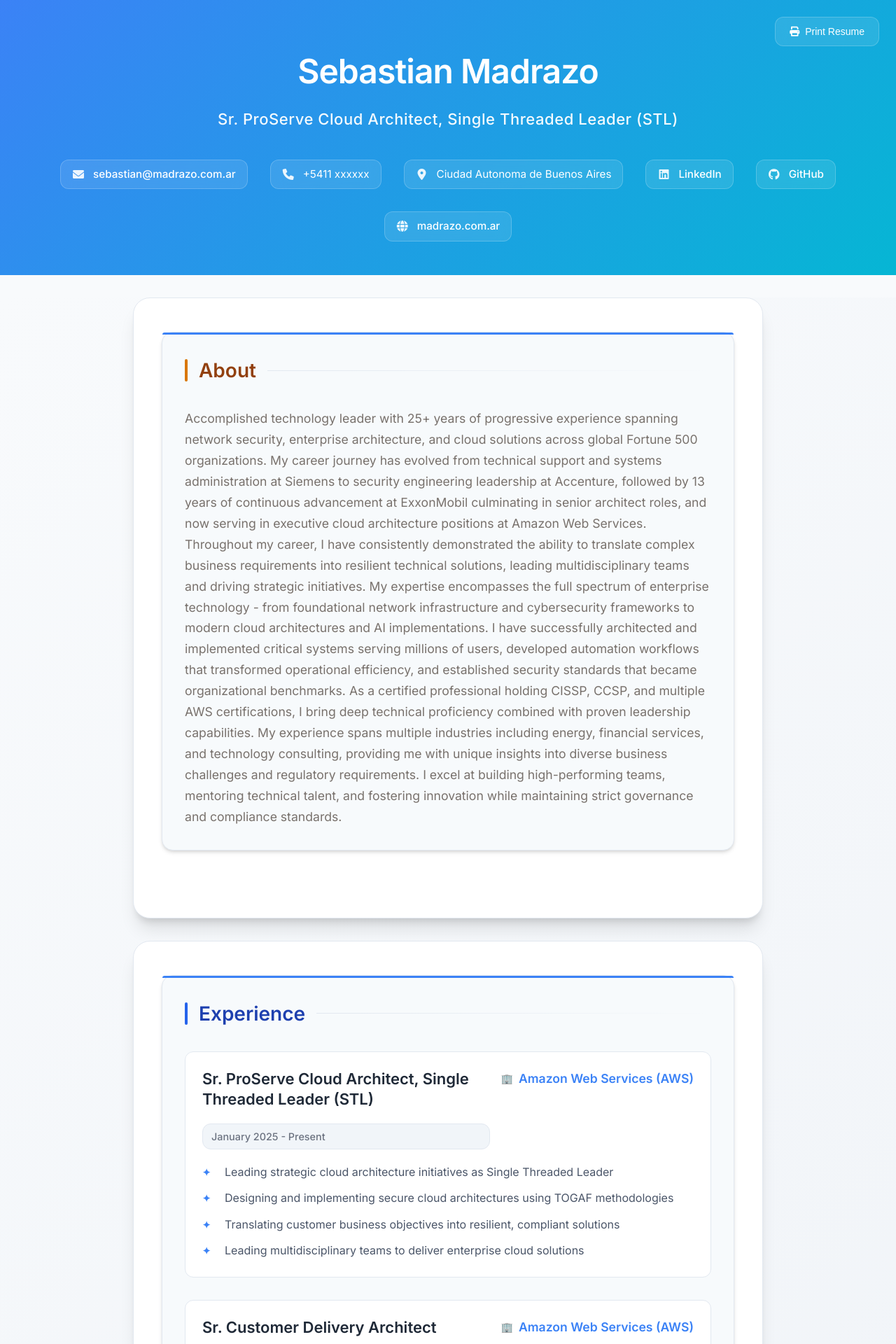
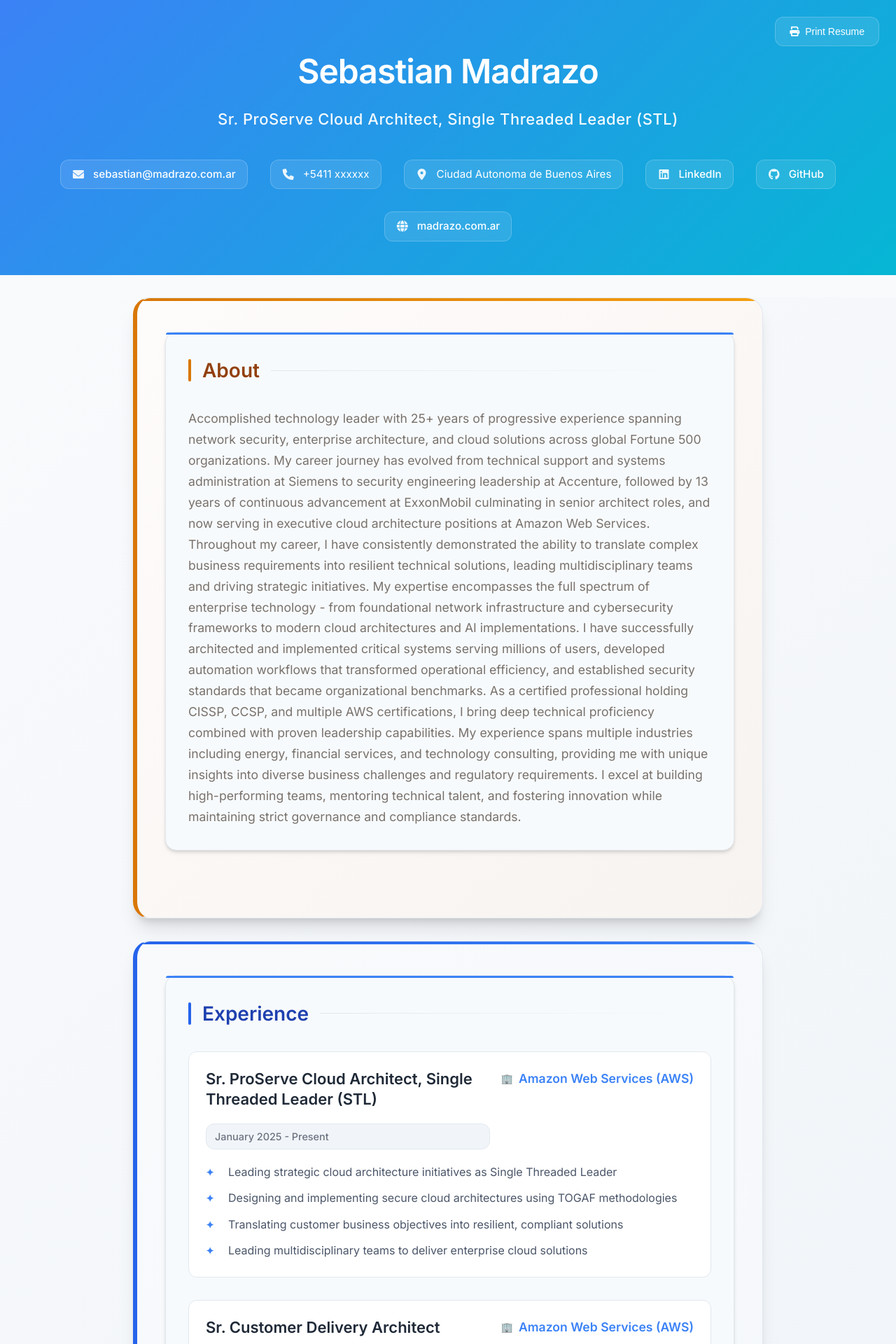
Before and after one commit to smadrazo/smadrazo.github.io, a Jekyll site: the page built from index.md, in a window 1280 px wide. Shown: the top 1920 px of the page at 70% size. Built offline with Jekyll 4.4.1, drawn with Linux system fonts in a browser that asks for light colours.

Commit message:
UX Change

```diff
--- a/assets/css/main.css
+++ b/assets/css/main.css
@@ -531,12 +531,12 @@ body {
 
 /* Section-Specific Container Styles */
 /* About Section - Warm Earth Tones */
-.about-section .container {
+.about-container {
     background: linear-gradient(135deg, #fefcfb 0%, #f7f3f0 100%) !important;
     border-left: 6px solid #d97706 !important;
 }
 
-.about-section .container::before {
+.about-container::before {
     content: '';
     position: absolute;
     top: 0;
@@ -560,12 +560,12 @@ body {
 }
 
 /* Experience Section - Professional Blue */
-.experience-section .container {
+.experience-container {
     background: linear-gradient(135deg, #f8fafc 0%, #f1f5f9 100%) !important;
     border-left: 6px solid #2563eb !important;
 }
 
-.experience-section .container::before {
+.experience-container::before {
     content: '';
     position: absolute;
     top: 0;
@@ -585,12 +585,12 @@ body {
 }
 
 /* Education Section - Fresh Green */
-.education-section .container {
+.education-container {
     background: linear-gradient(135deg, #f0fdf4 0%, #ecfdf5 100%) !important;
     border-left: 6px solid #059669 !important;
 }
 
-.education-section .container::before {
+.education-container::before {
     content: '';
     position: absolute;
     top: 0;
@@ -618,12 +618,12 @@ body {
 }
 
 /* Skills Section - Purple Innovation */
-.skills-section .container {
+.skills-container {
     background: linear-gradient(135deg, #faf5ff 0%, #f3e8ff 100%) !important;
     border-left: 6px solid #7c3aed !important;
 }
 
-.skills-section .container::before {
+.skills-container::before {
     content: '';
     position: absolute;
     top: 0;
@@ -651,12 +651,12 @@ body {
 }
 
 /* Certifications Section - Elegant Teal */
-.certifications-section .container {
+.certifications-container {
     background: linear-gradient(135deg, #f0fdfa 0%, #ccfbf1 100%) !important;
     border-left: 6px solid #0d9488 !important;
 }
 
-.certifications-section .container::before {
+.certifications-container::before {
     content: '';
     position: absolute;
     top: 0;
--- a/index.md
+++ b/index.md
@@ -42,7 +42,7 @@ layout: default
 </header>
 
 <main class="main-content">
-    <div class="container">
+    <div class="container about-container">
         <section class="section about-section">
             <div class="section-container">
                 <h3 class="section-title">About</h3>
@@ -57,7 +57,7 @@ layout: default
         </section>
     </div>
 
-    <div class="container">
+    <div class="container experience-container">
         <section class="section experience-section">
             <div class="section-container">
                 <h3 class="section-title">Experience</h3>
@@ -221,7 +221,7 @@ layout: default
         </section>
     </div>
 
-    <div class="container">
+    <div class="container education-container">
         <section class="section education-section">
             <div class="section-container">
                 <h3 class="section-title">Education</h3>
@@ -247,7 +247,7 @@ layout: default
         </section>
     </div>
 
-    <div class="container">
+    <div class="container skills-container">
         <section class="section skills-section">
             <div class="section-container">
                 <h3 class="section-title">Technical Skills</h3>
@@ -340,7 +340,7 @@ layout: default
         </section>
     </div>
 
-    <div class="container">
+    <div class="container certifications-container">
         <section class="section certifications-section">
             <div class="section-container">
                 <h3 class="section-title">Certifications</h3>
```
